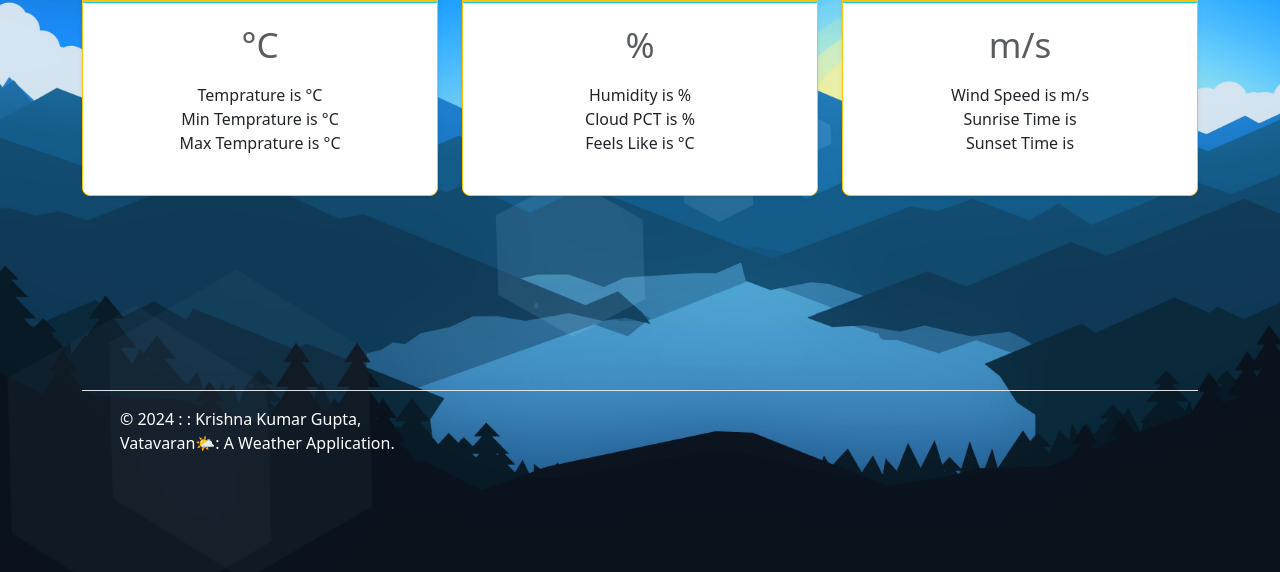
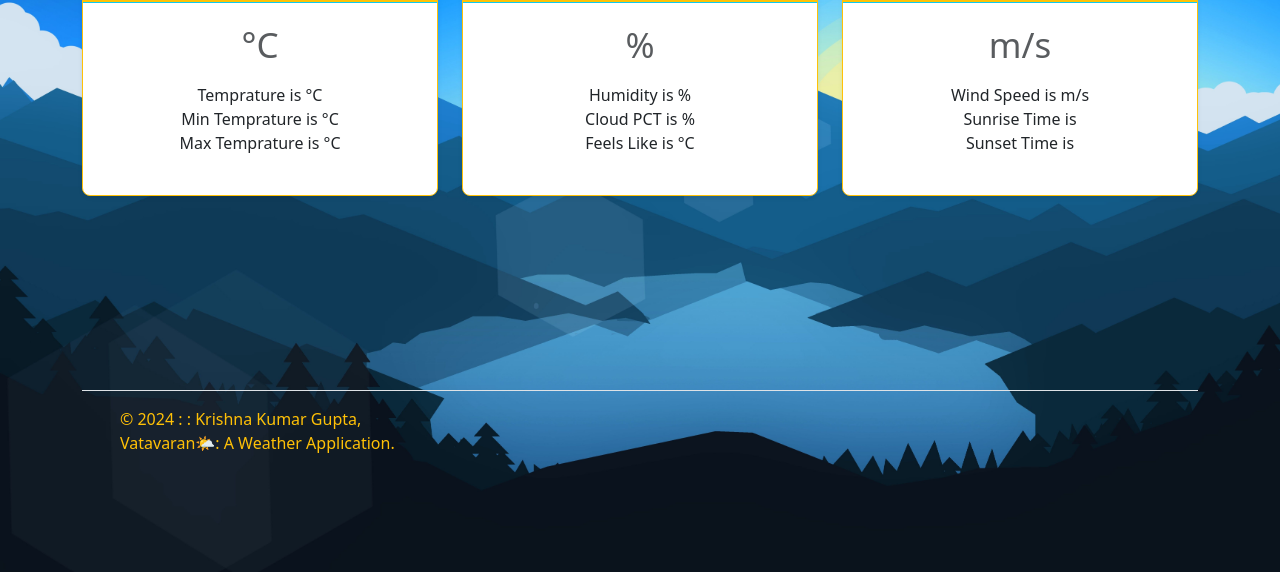
Before and after one commit to krishnaa6268/vatavaran, a plain HTML site: page index.html in a window 1280 px wide. Shown: the part 228-800 px from the top of the page. Drawn offline with nearby package versions, Linux system fonts and the light colour scheme; no server answers.

Commit message:
Update index.html

```diff
--- a/index.html
+++ b/index.html
@@ -129,7 +129,7 @@
           <a href="/" class="mb-3 me-2 mb-md-0  text-decoration-none lh-1">
             <svg class="bi" width="30" height="24"><use xlink:href="#bootstrap"></use></svg>
           </a>
-          <span class="mb-3 mb-md-0 text-white">© 2024 : : <a class="text-white text-decoration-none"  target="_blank" href="https://www.linkedin.com/in/krishnaa6268/">Krishna Kumar Gupta</a>,<br> Vatavaran🌤️: A Weather Application.</span>
+          <span class="mb-3 mb-md-0 text-warning">© 2024 : : <a class="text-warning text-decoration-none"  target="_blank" href="https://www.linkedin.com/in/krishnaa6268/">Krishna Kumar Gupta</a>,<br> Vatavaran🌤️: A Weather Application.</span>
         </div>
       </footer>
     </div>
```
